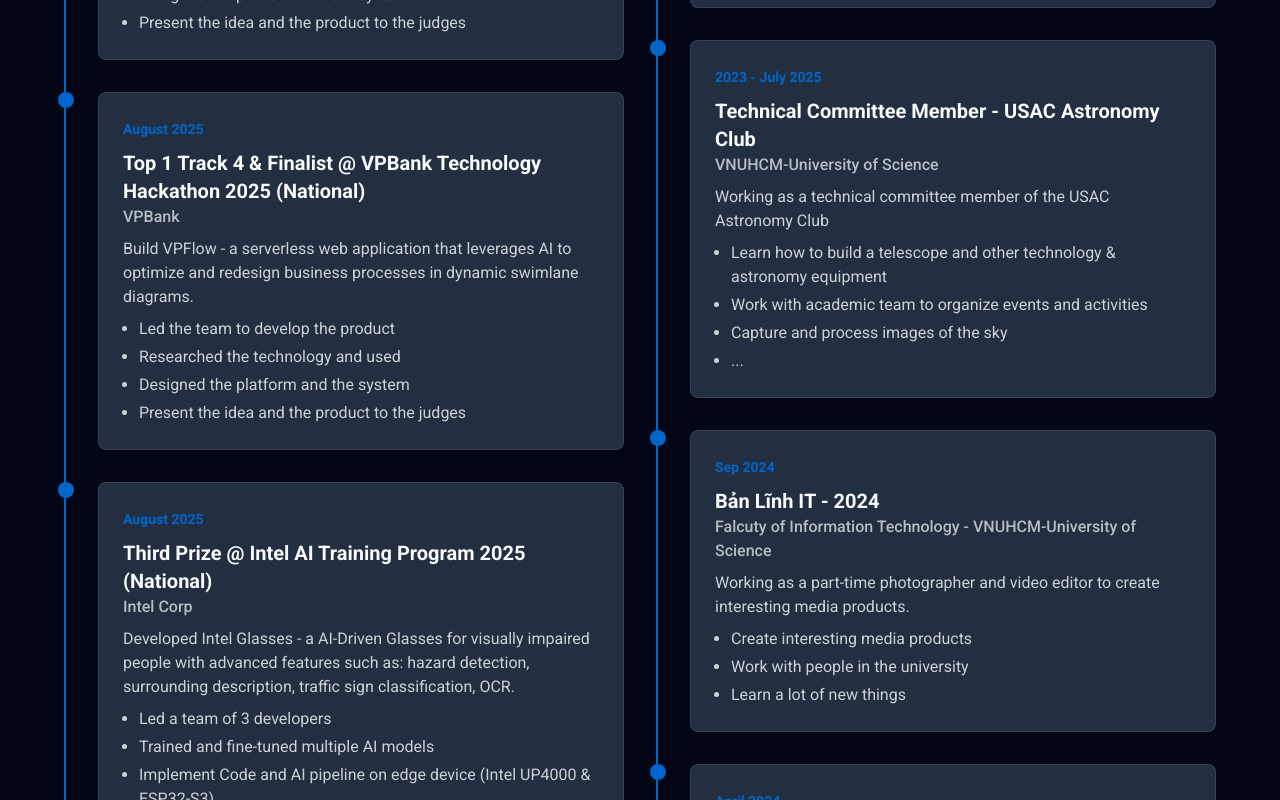
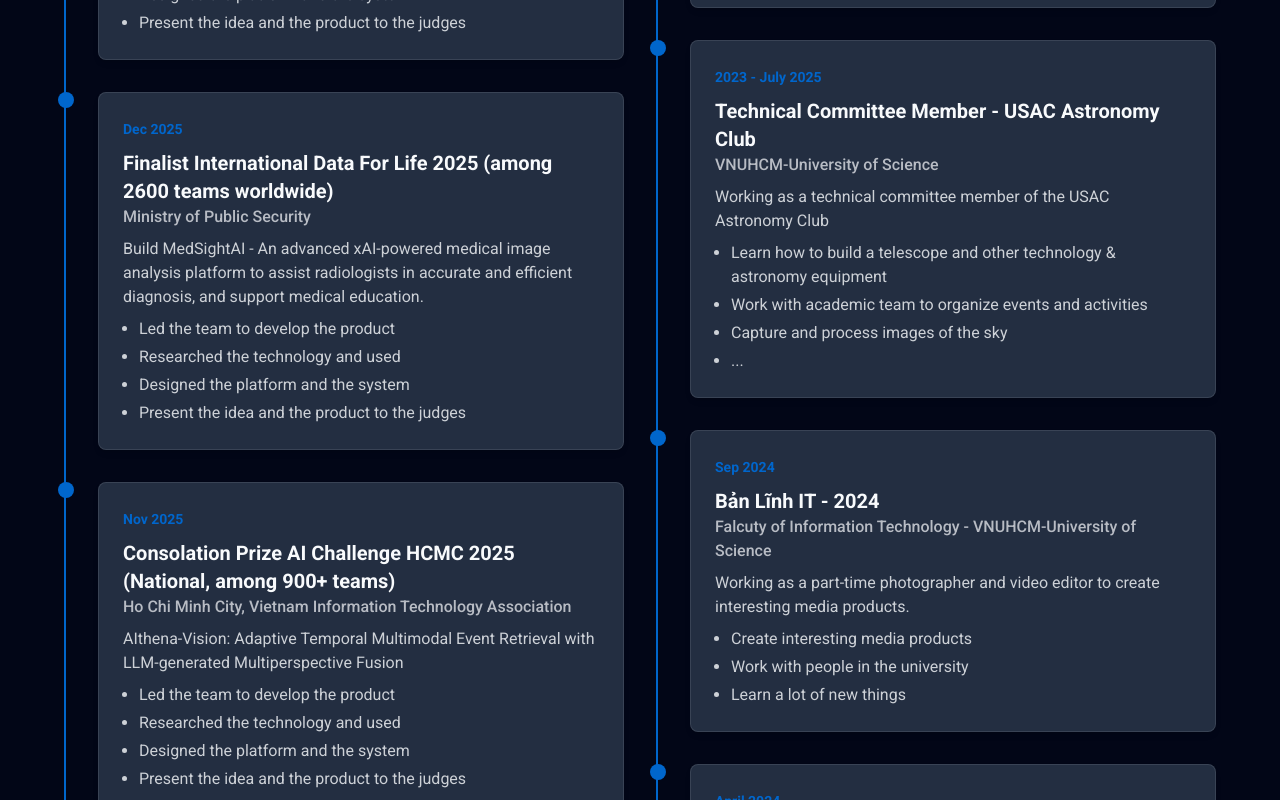
Before and after one commit to Tuprott991/Portfolio, a React (Vite) app: page / in a window 1280 px wide. Shown: the part 2100-2900 px from the top of the page. Built offline with nearby package versions, Linux system fonts and the light colour scheme; the HTML template or start-up script is replaced by a standard one.

Commit message:
Update achivements

```diff
--- a/src/components/Timeline.jsx
+++ b/src/components/Timeline.jsx
@@ -41,6 +41,31 @@
       ]
     },
 
+    {
+      year: 'Dec 2025',
+      title: 'Finalist International Data For Life 2025 (among 2600 teams worldwide)',
+      company: 'Ministry of Public Security',
+      description: 'Build MedSightAI - An advanced xAI-powered medical image analysis platform to assist radiologists in accurate and efficient diagnosis, and support medical education.',
+      achievements: [
+        'Led the team to develop the product',
+        'Researched the technology and used',
+        'Designed the platform and the system',
+        'Present the idea and the product to the judges'
+      ]
+    },
+
+    {
+      year: 'Nov 2025',
+      title: 'Consolation Prize AI Challenge HCMC 2025 (National, among 900+ teams)',
+      company: 'Ho Chi Minh City, Vietnam Information Technology Association',
+      description: 'AIthena-Vision: Adaptive Temporal Multimodal Event Retrieval with LLM-generated Multiperspective Fusion',
+      achievements: [
+        'Led the team to develop the product',
+        'Researched the technology and used',
+        'Designed the platform and the system',
+        'Present the idea and the product to the judges'
+      ]
+    },
     {
       year: 'August 2025',
       title: 'Top 1 Track 4 & Finalist @ VPBank Technology Hackathon 2025 (National)',
```
